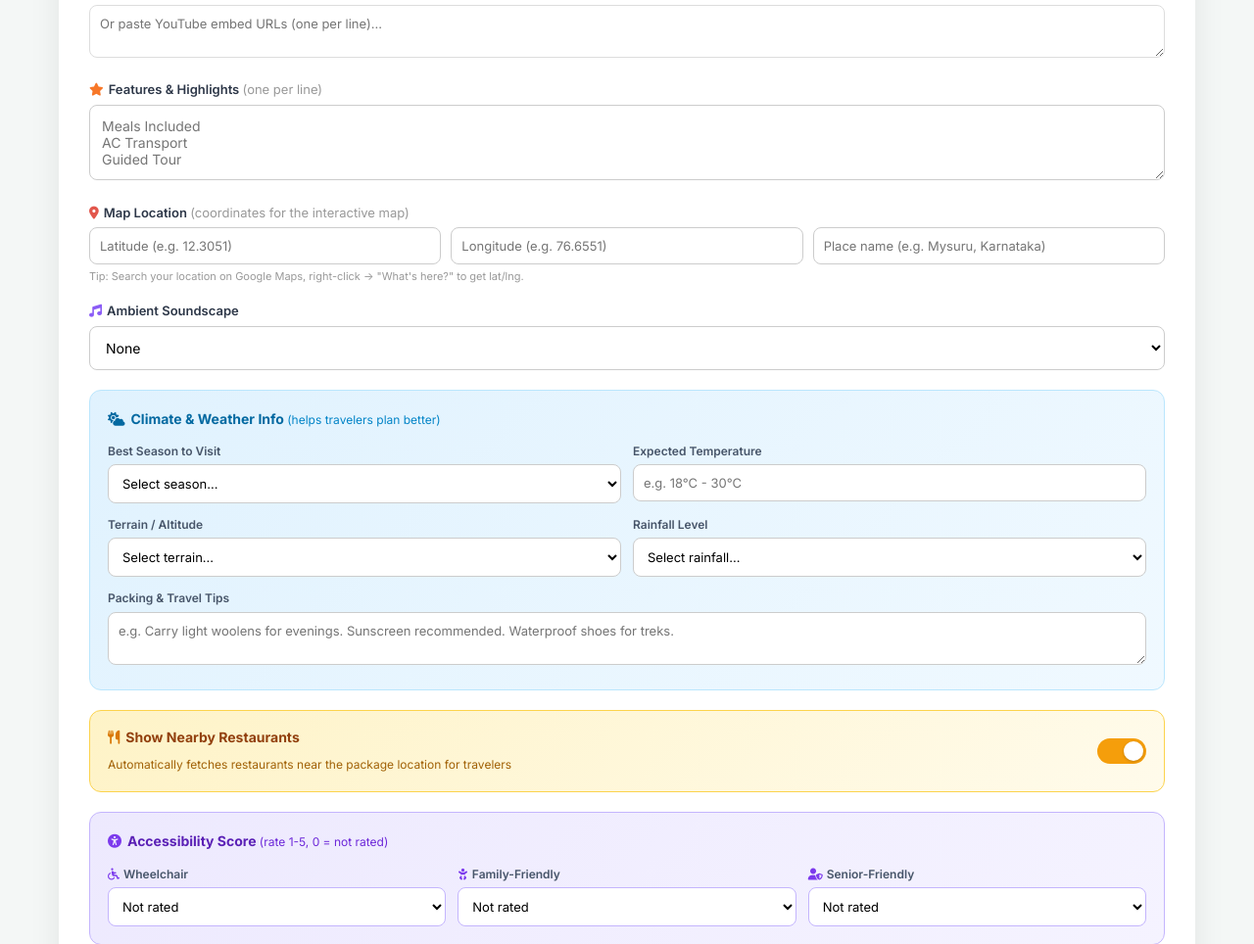
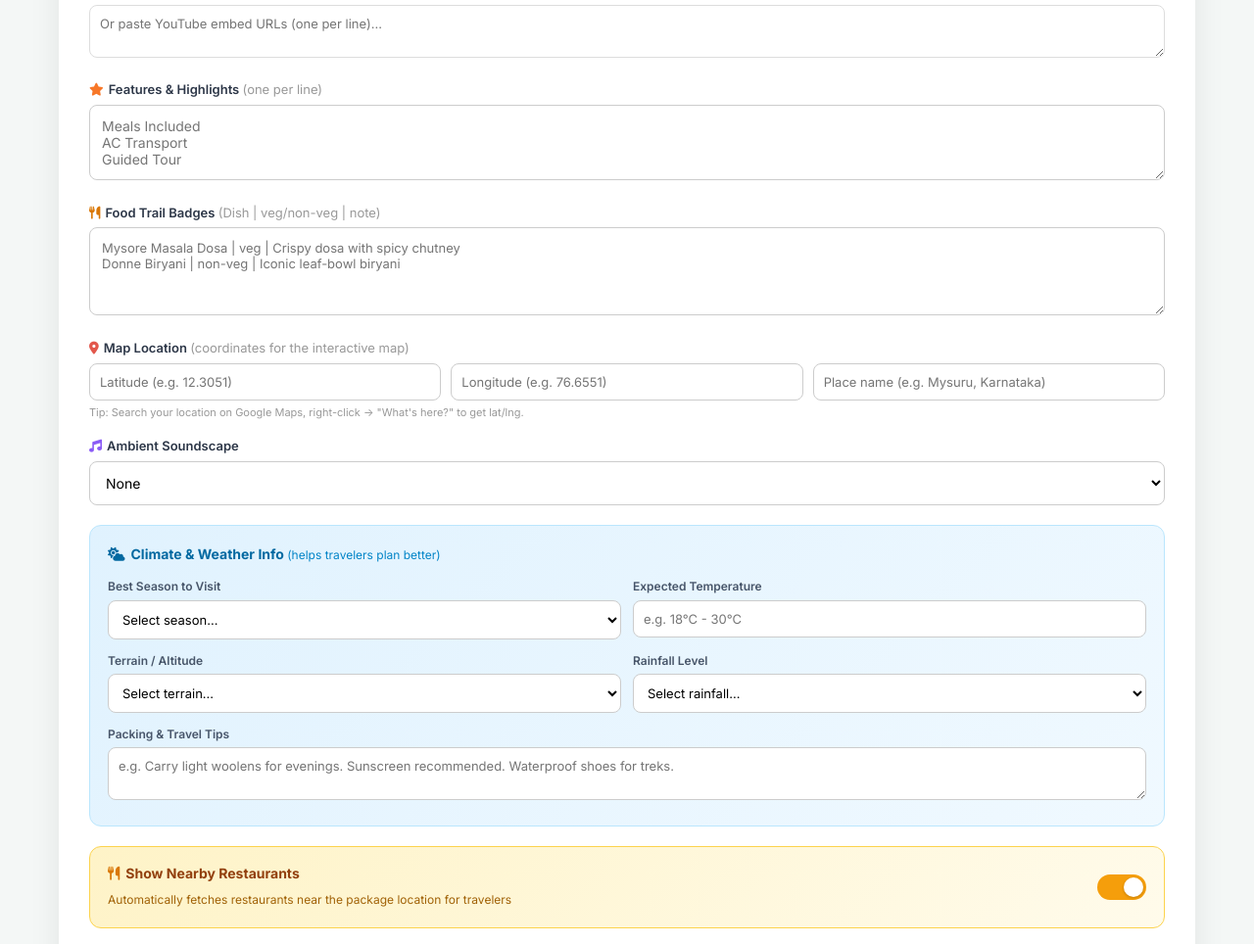
Before and after one commit to sakshibm747/tourism_02, a Flask app: page /agency in a window 1280 px wide, after a click on "ADD PACKAGE". Shown: the part 1269-2233 px from the top of the page at 98% size. Run offline with Flask 3, Linux system fonts and the light colour scheme; the visitor is signed in with stand-in values (Sample User, id 1); data that the repository does not hold is empty; some libraries are stand-ins or nearby versions.

Commit message:
small changes dish

```diff
--- a/tourism_02/app.py
+++ b/tourism_02/app.py
@@ -1151,6 +1151,7 @@ def db_get_all_packages():
         if isinstance(pkg, dict):
             _normalize_package_media(pkg)
             _attach_carbon_score(pkg)
+            _attach_food_trail(pkg)
             _attach_recent_booking_label(pkg, recent_booking_map)
     return data
 
@@ -1170,6 +1171,7 @@ def db_get_package(pkg_id):
     if isinstance(data, dict):
         _normalize_package_media(data)
         _attach_carbon_score(data)
+        _attach_food_trail(data)
         _attach_recent_booking_label(data)
         _ensure_hyperlocal_stories(data, persist=not bool(data.get('hyperlocal_stories')))
     return data
@@ -1228,6 +1230,7 @@ def db_get_packages_by_agency(agency_id):
                     if isinstance(pkg, dict):
                         _normalize_package_media(pkg)
                         _attach_carbon_score(pkg)
+                        _attach_food_trail(pkg)
                         _attach_recent_booking_label(pkg, recent_booking_map)
                 return packages
             return []
@@ -1239,6 +1242,7 @@ def db_get_packages_by_agency(agency_id):
         if isinstance(pkg, dict):
             _normalize_package_media(pkg)
             _attach_carbon_score(pkg)
+            _attach_food_trail(pkg)
             _attach_recent_booking_label(pkg, recent_booking_map)
     return packages
 
@@ -1553,6 +1557,192 @@ def _attach_carbon_score(package):
     transport = _infer_transport_type(package)
     package['transport_type'] = transport
     package['carbon_score'] = _calculate_carbon_score(package.get('duration', ''), transport)
+    return package
+
+
+_FOOD_TRAIL_LIBRARY = {
+    'karnataka': [
+        {'name': 'Bisi Bele Bath', 'type': 'veg', 'note': 'Comforting rice-lentil classic with spice and ghee.'},
+        {'name': 'Mysore Pak', 'type': 'veg', 'note': 'Rich gram-flour sweet with a melt-in-mouth finish.'},
+        {'name': 'Ragi Mudde with Soppu Saaru', 'type': 'veg', 'note': 'Traditional millet ball served with leafy curry.'},
+        {'name': 'Koli Saaru', 'type': 'non-veg', 'note': 'Peppery chicken curry loved in many Karnataka homes.'},
+    ],
+    'mysuru': [
+        {'name': 'Mysore Masala Dosa', 'type': 'veg', 'note': 'Crisp dosa with spicy chutney layer and potato filling.'},
+        {'name': 'Mysore Pak', 'type': 'veg', 'note': 'Signature sweet from old royal kitchens.'},
+        {'name': 'Nanjangud Banana Bajji', 'type': 'veg', 'note': 'Local-style fritter, ideal for evening snack breaks.'},
+        {'name': 'Mutton Chops', 'type': 'non-veg', 'note': 'Spiced, slow-cooked side served in classic military hotels.'},
+    ],
+    'chikmagalur': [
+        {'name': 'Akki Roti', 'type': 'veg', 'note': 'Rustic rice flatbread served hot with chutney.'},
+        {'name': 'Neer Dosa', 'type': 'veg', 'note': 'Soft lace-like dosa that pairs with coconut gravies.'},
+        {'name': 'Filter Coffee', 'type': 'veg', 'note': 'Estate-fresh brew, a must in coffee country.'},
+        {'name': 'Chicken Ghee Roast', 'type': 'non-veg', 'note': 'Bold roast with red chilli and aromatic spices.'},
+    ],
+    'coorg': [
+        {'name': 'Kadambuttu', 'type': 'veg', 'note': 'Steamed rice dumplings, a hallmark Coorg side.'},
+        {'name': 'Pandi Curry', 'type': 'non-veg', 'note': 'Famous Coorg-style pork curry with kachampuli tang.'},
+        {'name': 'Bamboo Shoot Curry', 'type': 'veg', 'note': 'Seasonal hill delicacy with earthy flavor.'},
+        {'name': 'Noolputtu with Curry', 'type': 'veg', 'note': 'String hoppers enjoyed with coconut-based curries.'},
+    ],
+    'hampi': [
+        {'name': 'Jolada Rotti', 'type': 'veg', 'note': 'North Karnataka sorghum flatbread served with ennegayi.'},
+        {'name': 'Ennegayi', 'type': 'veg', 'note': 'Stuffed brinjal curry rich in roasted spice paste.'},
+        {'name': 'Shenga Chutney Pudi', 'type': 'veg', 'note': 'Nutty dry chutney powder, great with rotis.'},
+        {'name': 'Kharabath Mutton', 'type': 'non-veg', 'note': 'Local spicy meat style popular in this region.'},
+    ],
+    'gokarna': [
+        {'name': 'Bangude Pulimunchi', 'type': 'non-veg', 'note': 'Coastal fish curry with tangy chilli profile.'},
+        {'name': 'Kane Rava Fry', 'type': 'non-veg', 'note': 'Crispy semolina fish fry from seaside kitchens.'},
+        {'name': 'Patrode', 'type': 'veg', 'note': 'Steamed colocasia-leaf rolls with spiced rice mix.'},
+        {'name': 'Mangalorean Buns', 'type': 'veg', 'note': 'Sweet-savoury banana buns for tea-time snacking.'},
+    ],
+    'bandipur': [
+        {'name': 'Ragi Mudde with Bassaru', 'type': 'veg', 'note': 'Hearty millet meal ideal before safari stretches.'},
+        {'name': 'Avarekai Saaru', 'type': 'veg', 'note': 'Bean-forward curry with village-style seasoning.'},
+        {'name': 'Country Chicken Saaru', 'type': 'non-veg', 'note': 'Lightly spiced curry common in forest-side homestays.'},
+        {'name': 'Kesari Bath', 'type': 'veg', 'note': 'Classic sweet ending for a local breakfast plate.'},
+    ],
+    'sakleshpur': [
+        {'name': 'Malnad Gulla Palya', 'type': 'veg', 'note': 'Native brinjal curry from Malnad home kitchens.'},
+        {'name': 'Kesuvina Soppu Curry', 'type': 'veg', 'note': 'Leafy hill-special dish with coconut spice base.'},
+        {'name': 'Chicken Sukka', 'type': 'non-veg', 'note': 'Dry roast-style chicken with pepper and curry leaves.'},
+        {'name': 'Filter Coffee', 'type': 'veg', 'note': 'Must-have hill-station coffee between viewpoints.'},
+    ],
+    'bengaluru': [
+        {'name': 'Thatte Idli', 'type': 'veg', 'note': 'Soft plate-sized idli popular in old Bengaluru joints.'},
+        {'name': 'Benne Masala Dosa', 'type': 'veg', 'note': 'Butter-heavy dosa with crisp edges and rich center.'},
+        {'name': 'Donne Biryani', 'type': 'non-veg', 'note': 'Iconic biryani served in eco leaf bowls.'},
+        {'name': 'Maddur Vada', 'type': 'veg', 'note': 'Crunchy onion vada, perfect for road trips nearby.'},
+    ],
+}
+
+
+def _normalize_food_type(value):
+    label = str(value or '').strip().lower()
+    if label in ('veg', 'vegetarian', 'v'):
+        return 'veg'
+    if label in ('non-veg', 'non veg', 'nonveg', 'nv', 'non vegetarian', 'non-vegetarian'):
+        return 'non-veg'
+    return 'veg'
+
+
+def _normalize_food_trail(food_items):
+    if isinstance(food_items, dict):
+        food_items = [food_items]
+    if not isinstance(food_items, list):
+        return []
+
+    cleaned_items = []
+    seen = set()
+    for item in food_items:
+        if isinstance(item, str):
+            dish_name = item.strip()
+            dish_type = 'veg'
+            dish_note = ''
+        elif isinstance(item, dict):
+            dish_name = str(item.get('name', '')).strip()
+            dish_type = _normalize_food_type(item.get('type', 'veg'))
+            dish_note = str(item.get('note', '')).strip()
+        else:
+            continue
+
+        if not dish_name:
+            continue
+
+        key = f"{dish_name.lower()}::{dish_type}"
+        if key in seen:
+            continue
+
+        cleaned_items.append({'name': dish_name, 'type': dish_type, 'note': dish_note})
+        seen.add(key)
+
+        if len(cleaned_items) >= 8:
+            break
+
+    return cleaned_items
+
+
+def _parse_food_trail_form(raw_text):
+    """Parse dashboard textarea lines into food trail objects.
+
+    Expected line format:
+    Dish Name | veg/non-veg | short note
+    """
+    text = str(raw_text or '').strip()
+    if not text:
+        return []
+
+    items = []
+    for line in text.splitlines():
+        row = line.strip()
+        if not row:
+            continue
+
+        if '|' in row:
+            parts = [p.strip() for p in row.split('|', 2)]
+        elif ',' in row:
+            parts = [p.strip() for p in row.split(',', 2)]
+        else:
+            parts = [row, 'veg', '']
+
+        dish_name = parts[0] if len(parts) >= 1 else ''
+        dish_type = parts[1] if len(parts) >= 2 else 'veg'
+        dish_note = parts[2] if len(parts) >= 3 else ''
+
+        if dish_name:
+            items.append({'name': dish_name, 'type': dish_type, 'note': dish_note})
+
+    return _normalize_food_trail(items)
+
+
+def _resolve_food_trail_key(package):
+    location = package.get('location', {}) if isinstance(package.get('location', {}), dict) else {}
+    location_name = str(location.get('name', '')).strip()
+    haystack = ' '.join([
+        str(package.get('title', '')),
+        str(package.get('description', '')),
+        str(package.get('tag', '')),
+        location_name,
+    ]).lower()
+
+    keyword_map = [
+        ('mysuru', 'mysuru'),
+        ('mysore', 'mysuru'),
+        ('chikmagalur', 'chikmagalur'),
+        ('chikkamagaluru', 'chikmagalur'),
+        ('coorg', 'coorg'),
+        ('kodagu', 'coorg'),
+        ('hampi', 'hampi'),
+        ('gokarna', 'gokarna'),
+        ('bandipur', 'bandipur'),
+        ('sakleshpur', 'sakleshpur'),
+        ('bengaluru', 'bengaluru'),
+        ('bangalore', 'bengaluru'),
+    ]
+
+    for needle, region_key in keyword_map:
+        if needle in haystack:
+            return region_key
+
+    tag_text = str(package.get('tag', '')).strip().lower()
+    if 'coastal' in tag_text:
+        return 'gokarna'
+    if 'wildlife' in tag_text:
+        return 'bandipur'
+    return 'karnataka'
+
+
+def _attach_food_trail(package):
+    custom_food_trail = _normalize_food_trail(package.get('food_trail', []))
+    if custom_food_trail:
+        package['food_trail'] = custom_food_trail
+        return package
+
+    region_key = _resolve_food_trail_key(package)
+    package['food_trail'] = _normalize_food_trail(
+        _FOOD_TRAIL_LIBRARY.get(region_key, _FOOD_TRAIL_LIBRARY.get('karnataka', []))
+    )
     return package
 
 
@@ -3150,6 +3340,7 @@ def agency_add_package():
 
     features_raw = request.form.get('features', '').strip()
     features_list = [f.strip() for f in features_raw.splitlines() if f.strip()] if features_raw else []
+    food_trail_list = _parse_food_trail_form(request.form.get('food_trail', ''))
 
     # Handle main image upload
     main_image_file = request.files.get('main_image_file')
@@ -3202,6 +3393,7 @@ def agency_add_package():
         'gallery': gallery_urls,
         'videos': video_urls,
         'features': features_list,
+        'food_trail': food_trail_list,
         'ambient_sound': ambient_sound,
         'tags': [tag],
         'location': {
@@ -3328,6 +3520,8 @@ def agency_edit_package(id):
 
     features_raw = request.form.get('features', '').strip()
     features_list = [f.strip() for f in features_raw.splitlines() if f.strip()] if features_raw else []
+    food_trail_raw = request.form.get('food_trail', '')
+    food_trail_list = _parse_food_trail_form(food_trail_raw)
 
     # Handle main image upload
     main_image_file = request.files.get('main_image_file')
@@ -3413,6 +3607,12 @@ def agency_edit_package(id):
     if features_list:
         update_data['features'] = features_list
 
+    # Food trail can be explicitly managed by agency via textarea input.
+    if str(food_trail_raw).strip():
+        update_data['food_trail'] = food_trail_list
+    elif 'food_trail' in package:
+        update_data['food_trail'] = []
+
     # Recalculate discount
     if update_data['old_price'] > update_data['price']:
         pct = round((1 - update_data['price'] / update_data['old_price']) * 100)
--- a/tourism_02/templates/agency-dashboard.html
+++ b/tourism_02/templates/agency-dashboard.html
@@ -322,6 +322,16 @@
                 </label>
                 <textarea name="features" rows="3" placeholder="Meals Included&#10;AC Transport&#10;Guided Tour"
                     style="width: 100%; padding: 12px; border: 1px solid #ccc; border-radius: 8px; outline: none; font-size: 14px; resize: vertical;"></textarea>
+            </div>
+            <div style="margin-top: 15px;">
+                <label
+                    style="font-size: 13px; font-weight: 600; color: var(--text-dark); display: block; margin-bottom: 5px;">
+                    <i class="fas fa-utensils" style="color: #d97706; margin-right: 5px;"></i>Food Trail Badges
+                    <span style="color: #999; font-weight: 400;">(Dish | veg/non-veg | note)</span>
+                </label>
+                <textarea name="food_trail" rows="4"
+                    placeholder="Mysore Masala Dosa | veg | Crispy dosa with spicy chutney&#10;Donne Biryani | non-veg | Iconic leaf-bowl biryani"
+                    style="width: 100%; padding: 12px; border: 1px solid #ccc; border-radius: 8px; outline: none; font-size: 13px; resize: vertical;"></textarea>
             </div>
             <!-- Map Location -->
             <div style="margin-top: 15px;">
@@ -801,6 +811,15 @@
                 <textarea id="edit-features" name="features" rows="3"
                     style="width: 100%; padding: 10px; border: 1px solid #ccc; border-radius: 8px; font-size: 14px; resize: vertical;"></textarea>
             </div>
+            <div style="margin-top: 15px;">
+                <label style="font-size: 13px; font-weight: 600; display: block; margin-bottom: 5px;">
+                    <i class="fas fa-utensils" style="color: #d97706; margin-right: 5px;"></i>Food Trail Badges
+                    <span style="color: #999; font-weight: 400; font-size: 11px;">(Dish | veg/non-veg | note)</span>
+                </label>
+                <textarea id="edit-food-trail" name="food_trail" rows="4"
+                    placeholder="Mysore Masala Dosa | veg | Crispy dosa with spicy chutney"
+                    style="width: 100%; padding: 10px; border: 1px solid #ccc; border-radius: 8px; font-size: 13px; resize: vertical;"></textarea>
+            </div>
             <!-- Map Location -->
             <div style="margin-top: 15px;">
                 <label style="font-size: 13px; font-weight: 600; display: block; margin-bottom: 5px;">
@@ -1034,6 +1053,19 @@
         document.getElementById('delete-modal').style.display = 'none';
     }
 
+    function formatFoodTrailForTextarea(foodTrailItems) {
+        if (!Array.isArray(foodTrailItems) || foodTrailItems.length === 0) return '';
+        return foodTrailItems.map(function(item) {
+            var name = (item && item.name ? String(item.name) : '').replace(/[\n\r|]/g, ' ').trim();
+            var type = (item && item.type ? String(item.type) : 'veg').replace(/[\n\r|]/g, ' ').trim() || 'veg';
+            var note = (item && item.note ? String(item.note) : '').replace(/[\n\r|]/g, ' ').trim();
+            return [name, type, note].filter(function(part, idx) {
+                if (idx === 0) return part.length > 0;
+                return true;
+            }).join(' | ');
+        }).filter(function(line) { return line.trim().length > 0; }).join('\n');
+    }
+
     // ── Edit ──
     function editPackage(id) {
         fetch('/api/package/' + id)
@@ -1058,6 +1090,7 @@
                 document.getElementById('edit-gallery').value = (pkg.gallery || []).join('\n');
                 document.getElementById('edit-videos').value = (pkg.videos || []).join('\n');
                 document.getElementById('edit-features').value = (pkg.features || []).join('\n');
+                document.getElementById('edit-food-trail').value = formatFoodTrailForTextarea(pkg.food_trail || []);
                 document.getElementById('edit-ambient').value = (pkg.ambient_sound && pkg.ambient_sound.type) ? pkg.ambient_sound.type : '';
 
                 // Show current main image thumbnail with remove button
```
Also changed, not shown: tourism_02/templates/package-details.html (+81 -0 lines).
